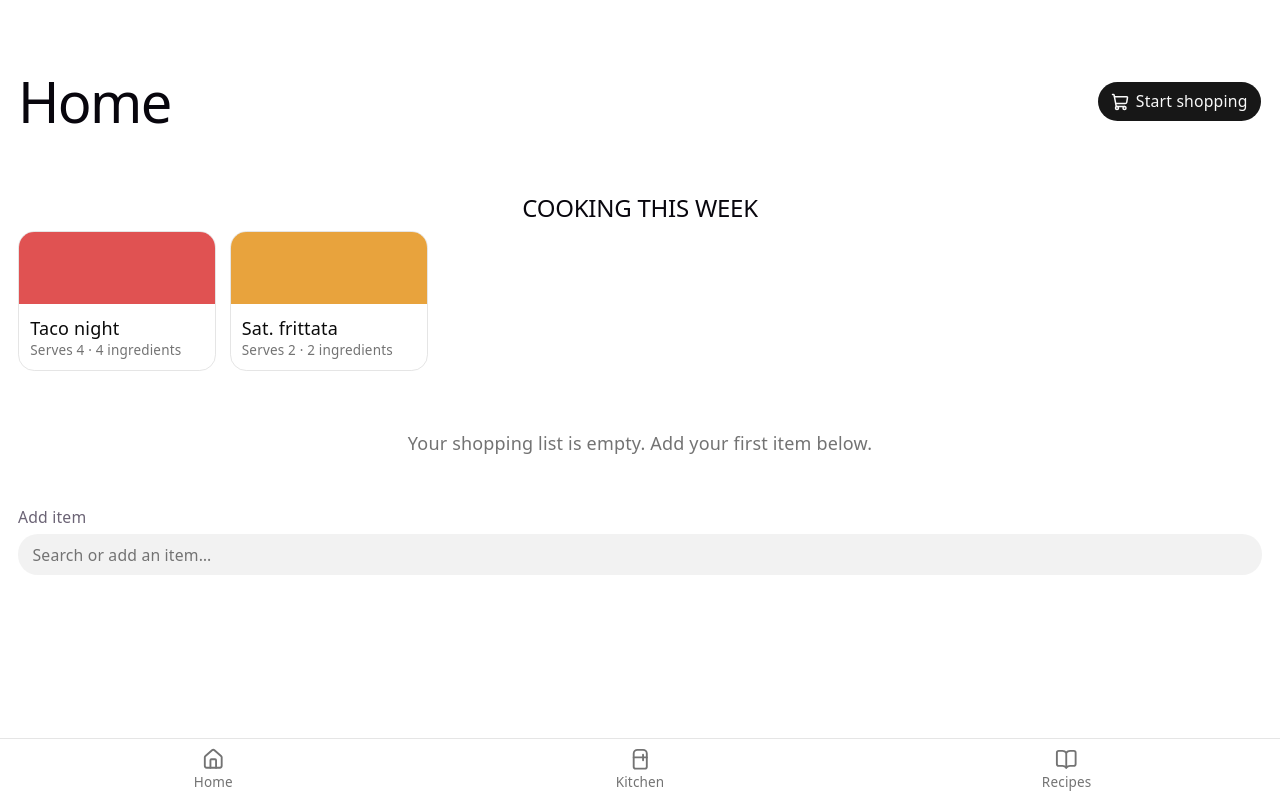
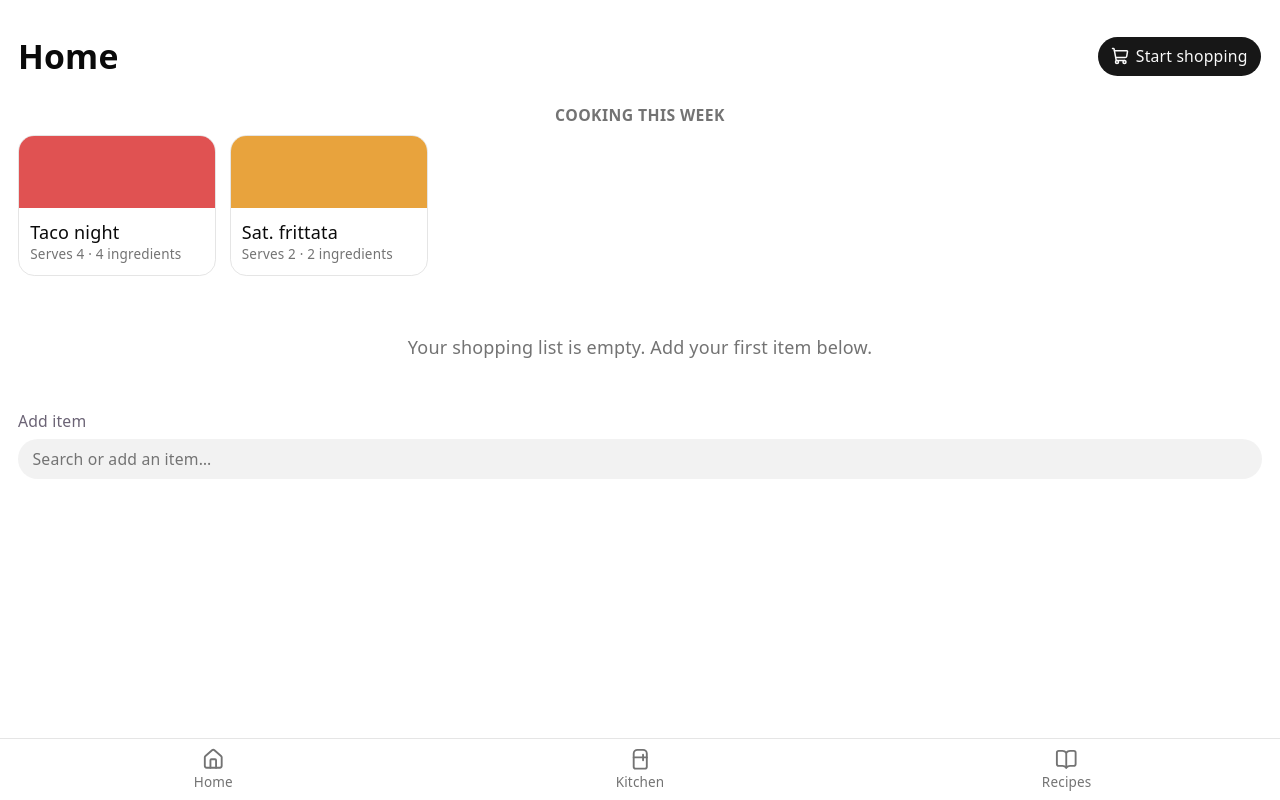
Before and after one commit to AbhinavDwarapu/mise-en-place, a React (Vite) app in the folder apps/frontend/: page /home in a window 1280 px wide. Built offline with nearby package versions, Linux system fonts and the light colour scheme.

Commit message:
bug: h1 tags did not swap light/dark mode colours so in-store heading was black

```diff
--- a/apps/frontend/src/index.css
+++ b/apps/frontend/src/index.css
@@ -139,31 +139,6 @@
   margin: 0;
 }
 
-h1,
-h2 {
-  font-family: var(--heading);
-  font-weight: 500;
-  color: var(--text-h);
-}
-
-h1 {
-  font-size: 56px;
-  letter-spacing: -1.68px;
-  margin: 32px 0;
-  @media (max-width: 1024px) {
-    font-size: 36px;
-    margin: 20px 0;
-  }
-}
-h2 {
-  font-size: 24px;
-  line-height: 118%;
-  letter-spacing: -0.24px;
-  margin: 0 0 8px;
-  @media (max-width: 1024px) {
-    font-size: 20px;
-  }
-}
 p {
   margin: 0;
 }
```
